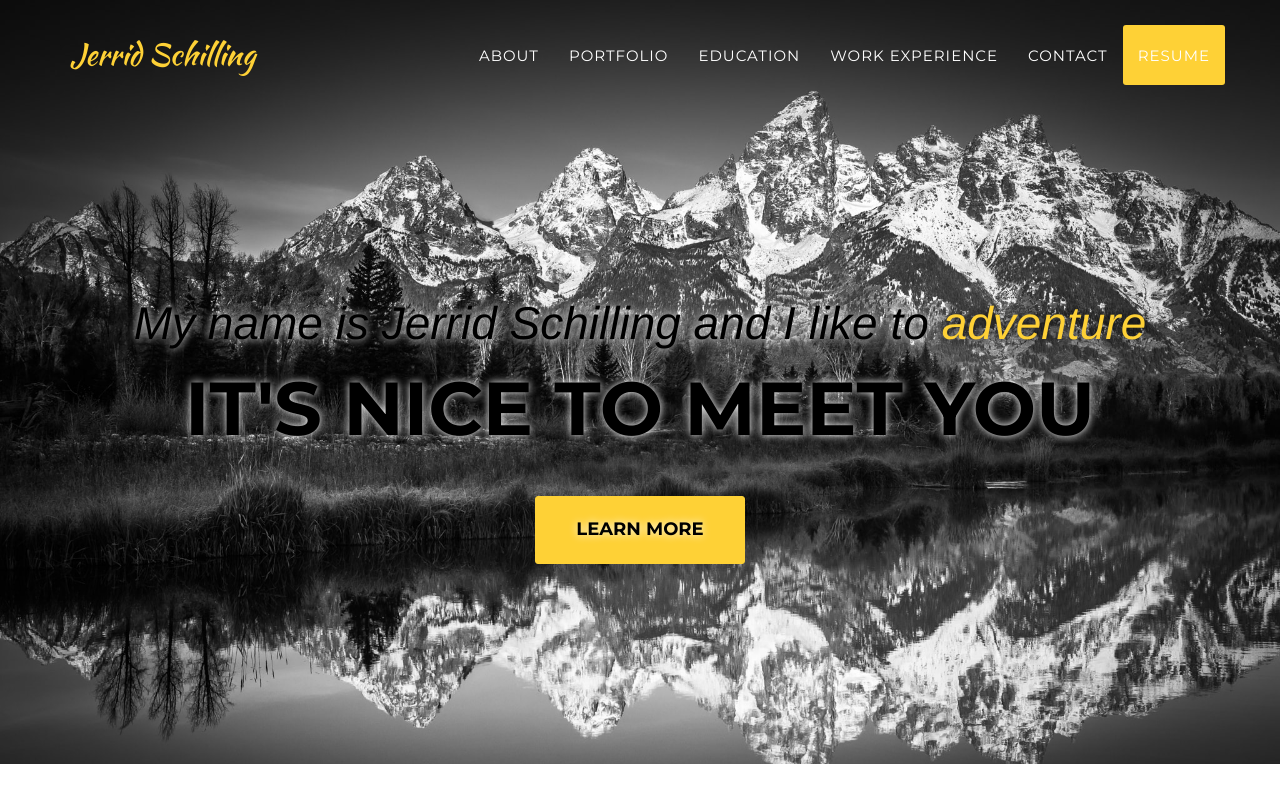
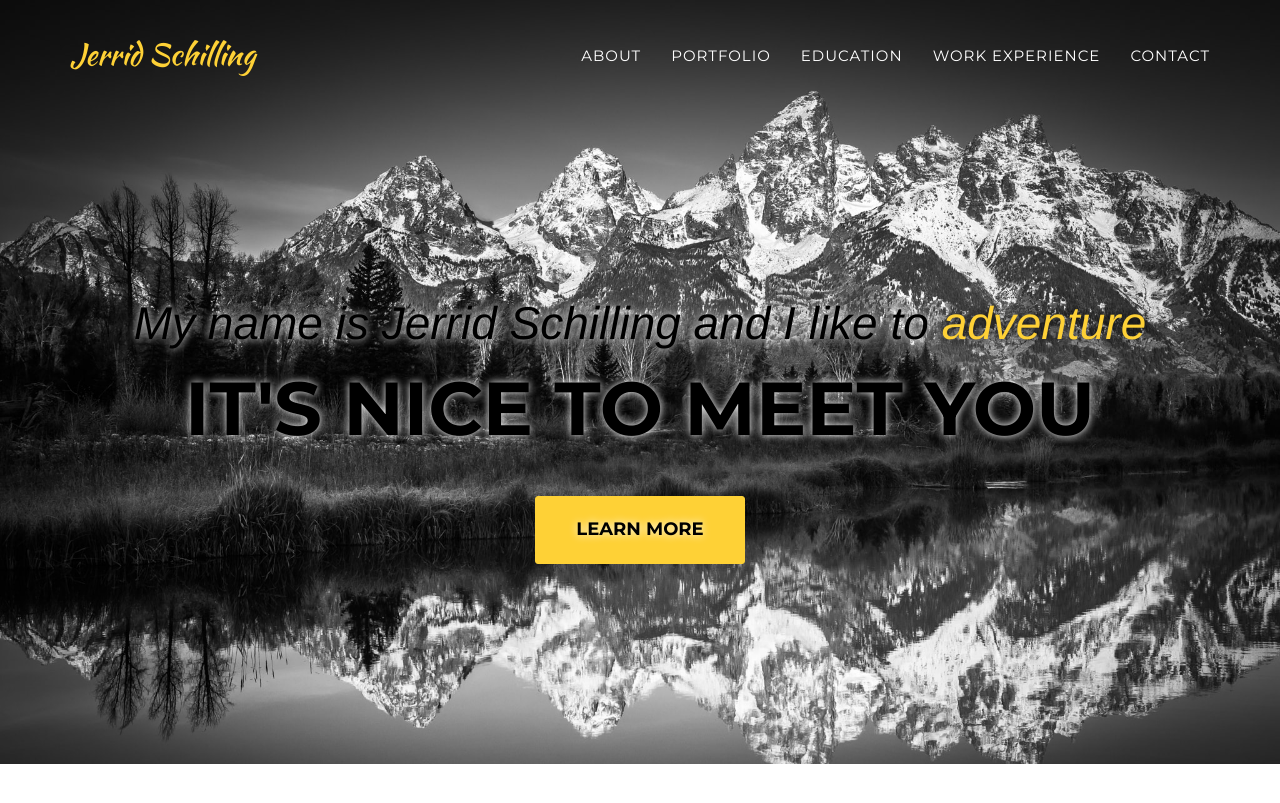
Before and after one commit to schillingjerrid/schillingjerrid.github.io, a Jekyll site: the page built from index.html, in a window 1280 px wide and 900 px high. Shown: the top 803 px of the window. Built offline with Jekyll 4.4.1, drawn with Linux system fonts in a browser that asks for light colours; some web fonts are replaced.

Commit message:
Remove resume link

```diff
--- a/_includes/header.html
+++ b/_includes/header.html
@@ -33,9 +33,6 @@
                     <li>
                         <a class="page-scroll" href="#contact">Contact</a>
                     </li>
-                    <li>
-                        <a href="{{ site.basurl }}/content/docs/Resume2016JerridSchilling.pdf" target="_blank" rel="noopener noreferrer" class="page-scroll resume-cta">Resume</a>
-                    </li>
                 </ul>
             </div>
             <!-- /.navbar-collapse -->
```
